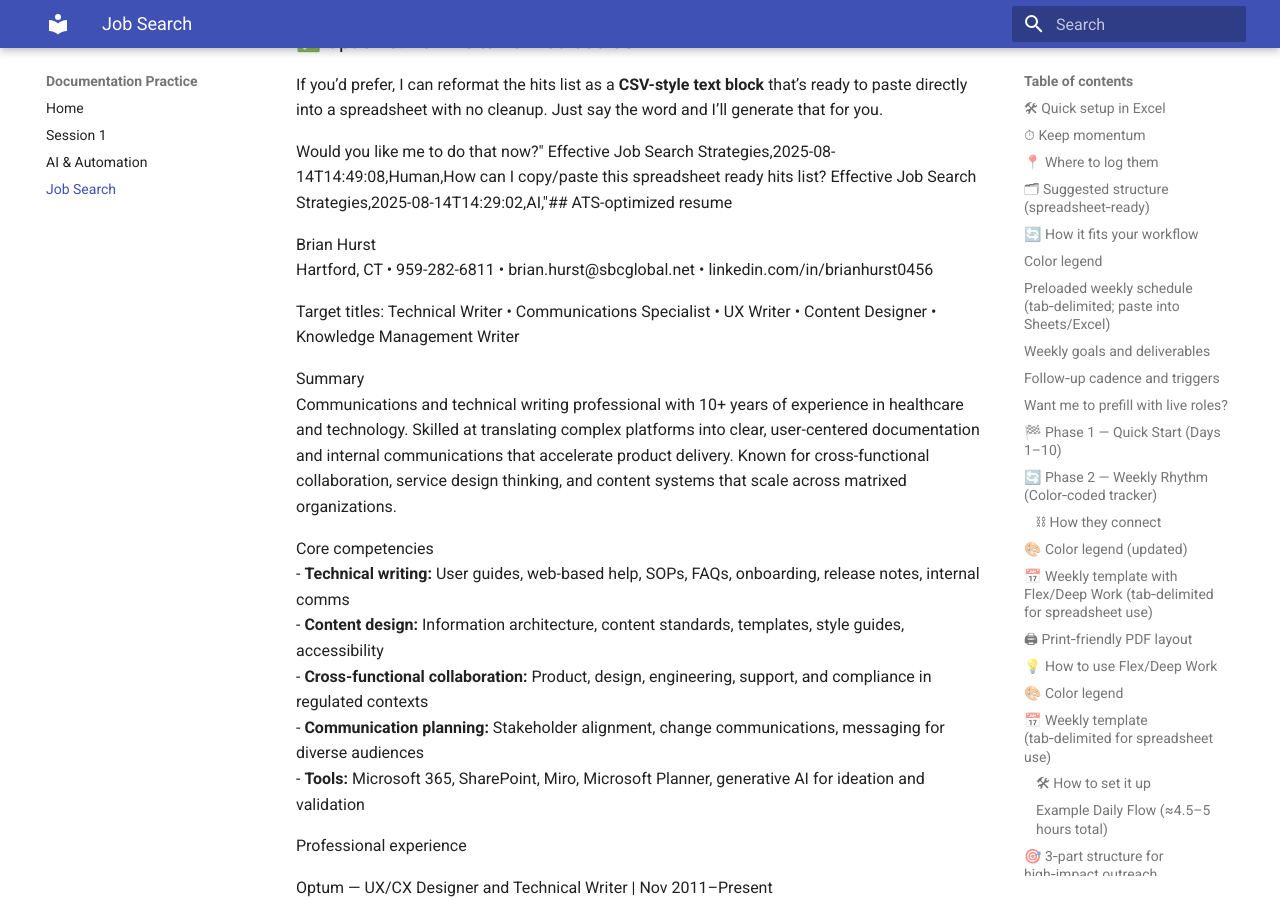
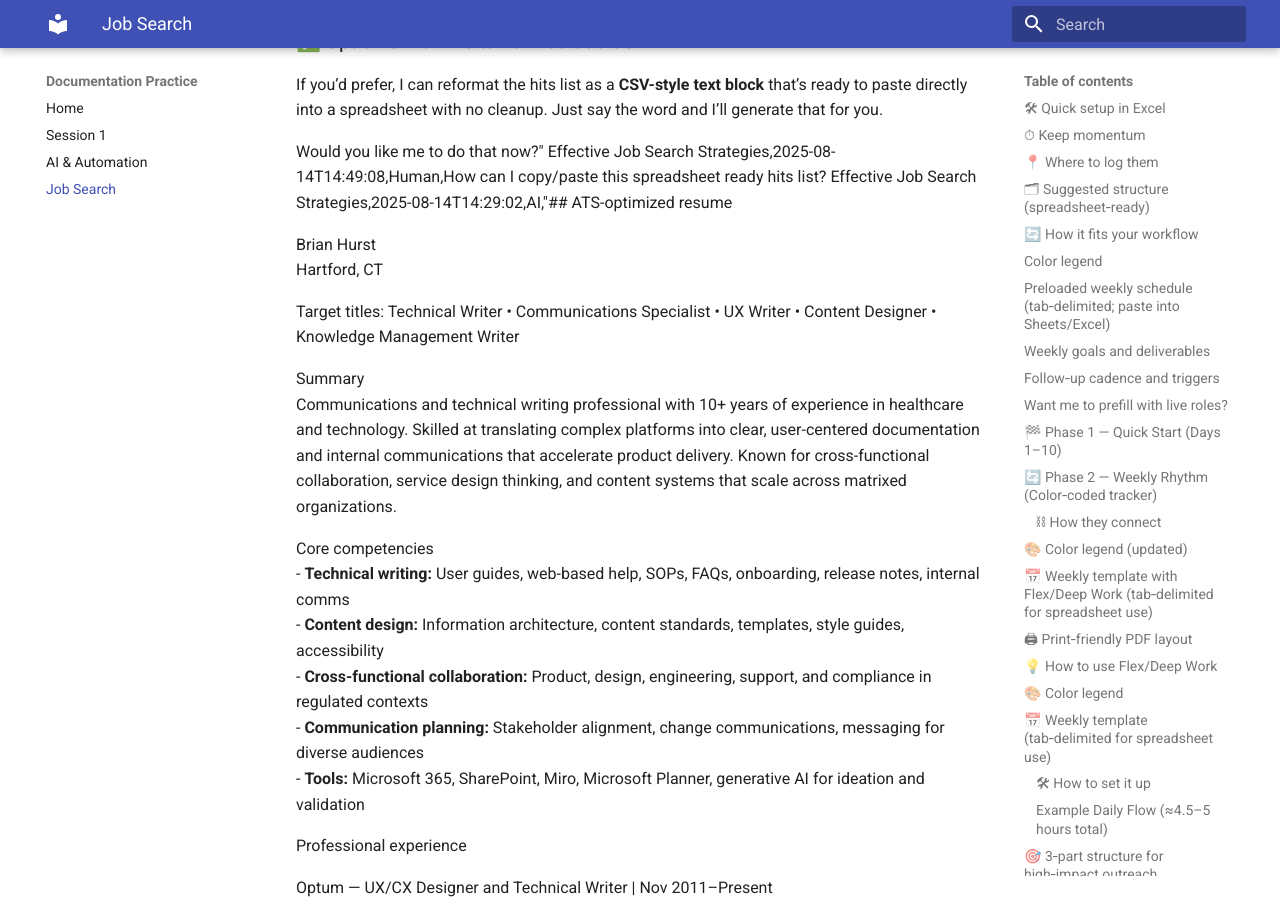
Before and after one commit to bhurst369/clarity-in-action, an MkDocs documentation site: the page built from docs/job-search-process.md, in a window 1280 px wide and 900 px high, scrolled down 17037 px. Built offline with MkDocs 1.6.1 and Material for MkDocs 9.7.7, drawn with Linux system fonts in a browser that asks for light colours; some of the changed text lies outside the part shown.

Commit message:
Update job-search-process.md

```diff
--- a/docs/job-search-process.md
+++ b/docs/job-search-process.md
@@ -541,7 +541,7 @@ Effective Job Search Strategies,2025-08-14T14:49:08,Human,How can I copy/paste t
 Effective Job Search Strategies,2025-08-14T14:29:02,AI,"## ATS-optimized resume
 
 Brian Hurst
-Hartford, CT • 959-282-6811 • brian.hurst@sbcglobal.net • linkedin.com/in/brianhurst0456
+Hartford, CT
 
 Target titles: Technical Writer • Communications Specialist • UX Writer • Content Designer • Knowledge Management Writer
 
@@ -673,7 +673,7 @@ Balanced across local healthcare anchors, adjacent industries that prize regulat
 ## 📄 Resume – Targeted Version (Human‑Optimized)
 
 **BRIAN HURST**
-**Communications & UX Content Specialist** | Hartford, CT • brian.hurst@sbcglobal.net • 959‑282‑6811 • linkedin.com/in/brianhurst0456
+**Communications & UX Content Specialist** | Hartford, CT
 
 **Summary**
 Communications and UX content professional with 10+ years’ experience translating complex systems into clear, engaging content. Proven track record in healthcare and tech of creating user‑centered documentation, driving cross‑functional collaboration, and elevating product experiences. Skilled at aligning messaging to regulatory, business, and user needs.
```
